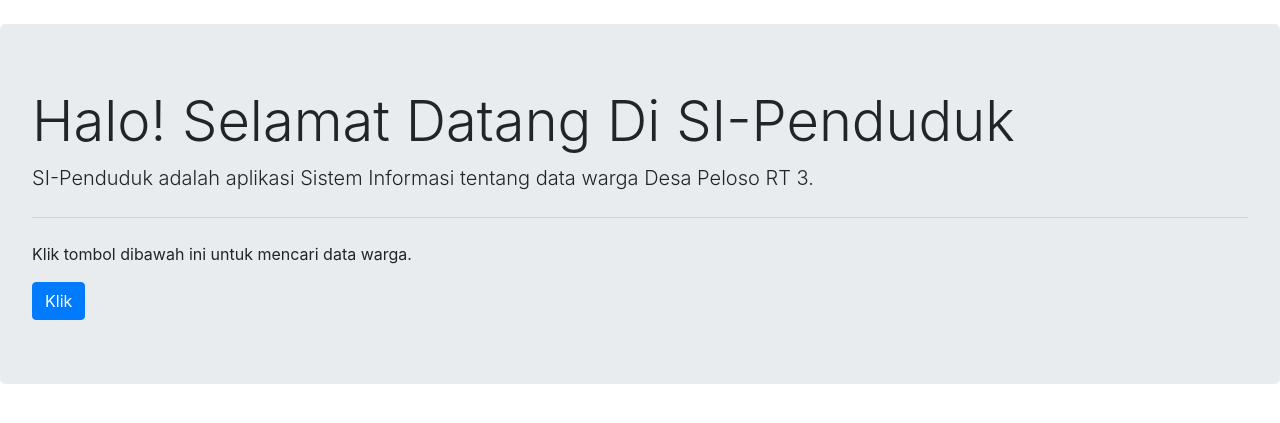
After one commit to bintang4974/sipenduduk, a CodeIgniter app: the page made by application/views/pageUtama.php in a window 1280 px wide. The commit adds this page. Shown: the top 423 px of the page. Run offline with CodeIgniter, Linux system fonts and the light colour scheme.

Commit message:
adding pageUtama, bug fix

```diff
--- a/application/config/routes.php
+++ b/application/config/routes.php
@@ -49,6 +49,6 @@ defined('BASEPATH') OR exit('No direct script access allowed');
 | Examples:	my-controller/index	-> my_controller/index
 |		my-controller/my-method	-> my_controller/my_method
 */
-$route['default_controller'] = 'homepage';
+$route['default_controller'] = 'welcome';
 $route['404_override'] = '';
 $route['translate_uri_dashes'] = FALSE;
--- a/application/views/detail_penduduk.php
+++ b/application/views/detail_penduduk.php
@@ -94,7 +94,7 @@
                 </table>
                 <hr>
                 <div class="alert alert-info" role="alert">
-                    Jika ada kendala, silakan menghubungi admin di nomor 081xxxxx
+                    Jika ingin mengedit data, silakan menghubungi admin di nomor 081xxxxx, sekaligus mengisi GForm dengan link berikut ()
                 </div>
             </div>
         </div>
--- /dev/null
+++ b/application/views/pageUtama.php
@@ -0,0 +1,39 @@
+<!doctype html>
+<html lang="en">
+
+<head>
+    <!-- Required meta tags -->
+    <meta charset="utf-8">
+    <meta name="viewport" content="width=device-width, initial-scale=1, shrink-to-fit=no">
+
+    <!-- Bootstrap CSS -->
+    <link rel="stylesheet" href="https://cdn.jsdelivr.net/npm/bootstrap@4.6.1/dist/css/bootstrap.min.css" integrity="sha384-zCbKRCUGaJDkqS1kPbPd7TveP5iyJE0EjAuZQTgFLD2ylzuqKfdKlfG/eSrtxUkn" crossorigin="anonymous">
+
+    <title>Hello, world!</title>
+</head>
+
+<body>
+    <br>
+    <div class="jumbotron">
+        <h1 class="display-4">Halo! Selamat Datang Di SI-Penduduk</h1>
+        <p class="lead">SI-Penduduk adalah aplikasi Sistem Informasi tentang data warga Desa Peloso RT 3.</p>
+        <hr class="my-4">
+        <p>Klik tombol dibawah ini untuk mencari data warga.</p>
+        <a class="btn btn-primary" href="<?= base_url('homepage/index') ?>" role="button"><i class="fas fa-glass-cheers"></i> Klik</a>
+    </div>
+
+    <!-- Optional JavaScript; choose one of the two! -->
+
+    <!-- Option 1: jQuery and Bootstrap Bundle (includes Popper) -->
+    <script src="https://cdn.jsdelivr.net/npm/jquery@3.5.1/dist/jquery.slim.min.js" integrity="sha384-DfXdz2htPH0lsSSs5nCTpuj/zy4C+OGpamoFVy38MVBnE+IbbVYUew+OrCXaRkfj" crossorigin="anonymous"></script>
+    <script src="https://cdn.jsdelivr.net/npm/bootstrap@4.6.1/dist/js/bootstrap.bundle.min.js" integrity="sha384-fQybjgWLrvvRgtW6bFlB7jaZrFsaBXjsOMm/tB9LTS58ONXgqbR9W8oWht/amnpF" crossorigin="anonymous"></script>
+
+    <!-- Option 2: Separate Popper and Bootstrap JS -->
+    <!--
+    <script src="https://cdn.jsdelivr.net/npm/jquery@3.5.1/dist/jquery.slim.min.js" integrity="sha384-DfXdz2htPH0lsSSs5nCTpuj/zy4C+OGpamoFVy38MVBnE+IbbVYUew+OrCXaRkfj" crossorigin="anonymous"></script>
+    <script src="https://cdn.jsdelivr.net/npm/popper.js@1.16.1/dist/umd/popper.min.js" integrity="sha384-9/reFTGAW83EW2RDu2S0VKaIzap3H66lZH81PoYlFhbGU+6BZp6G7niu735Sk7lN" crossorigin="anonymous"></script>
+    <script src="https://cdn.jsdelivr.net/npm/bootstrap@4.6.1/dist/js/bootstrap.min.js" integrity="sha384-VHvPCCyXqtD5DqJeNxl2dtTyhF78xXNXdkwX1CZeRusQfRKp+tA7hAShOK/B/fQ2" crossorigin="anonymous"></script>
+    -->
+</body>
+
+</html>
```
Also changed, not shown: application/controllers/Welcome.php (+9 -19 lines).
